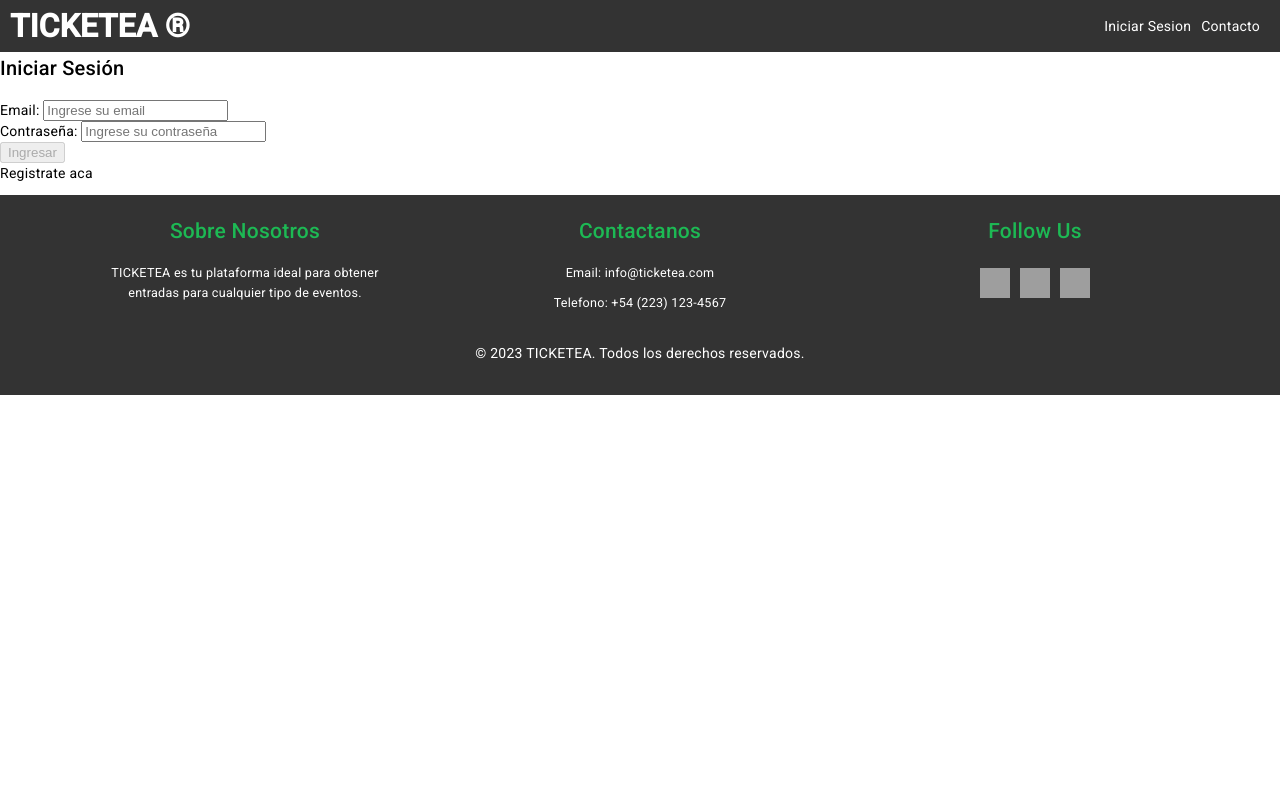
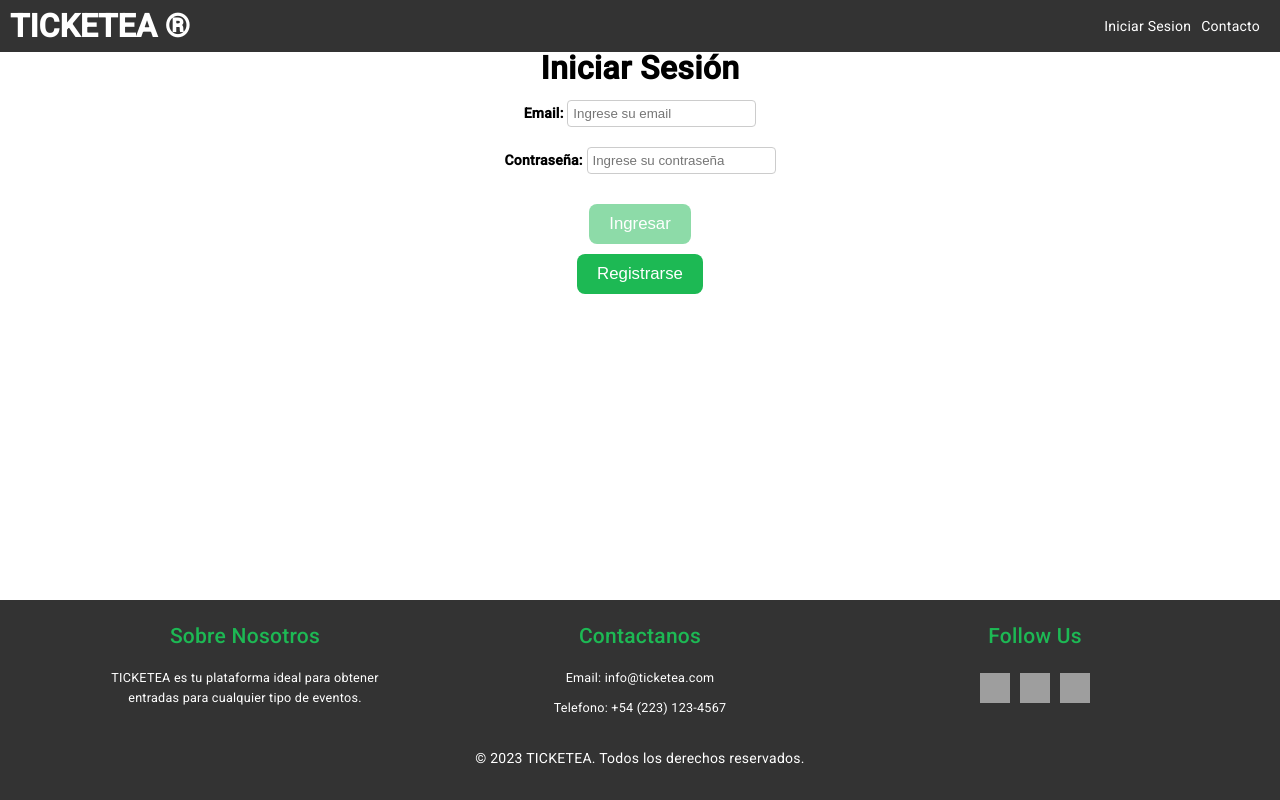
Before and after one commit to lc2101/TPLAB, an Angular app: page /auth/login in a window 1280 px wide. Built offline with nearby package versions, Linux system fonts and the light colour scheme; grey boxes are pictures that could not be loaded.

Commit message:
login y register

```diff
--- a/src/app/modules/auth/login/login.component.css
+++ b/src/app/modules/auth/login/login.component.css
@@ -0,0 +1,50 @@
+body {
+    padding-bottom: 500px;
+
+  }
+h2 {
+    font-size: xx-large;
+    font-weight: bold;
+    text-align: center; /* Agrega esta línea para centrar el texto */
+  }
+
+  form {
+    display: flex;
+    flex-direction: column;
+    align-items: center;
+  }
+
+  div {
+    margin-bottom: 10px;
+
+  }
+
+  label {
+    font-weight: bold;
+  }
+
+  input {
+    padding: 5px;
+    border-radius: 4px;
+    border: 1px solid #ccc;
+  }
+
+  span {
+    color: red;
+  }
+
+  button {
+    padding: 10px 20px;
+    font-size: larger;
+    background-color: #1DB954;
+    color: #fff;
+    border: none;
+    border-radius: 8px;
+    cursor: pointer;
+    margin-top: 10px;
+  }
+
+  button:disabled {
+    opacity: 0.5;
+    cursor: not-allowed;
+  }
--- a/src/app/modules/auth/login/login.component.html
+++ b/src/app/modules/auth/login/login.component.html
@@ -37,9 +37,11 @@
         </div>
 
         <button type="submit" [disabled]="loginForm.invalid">Ingresar</button>
+        <button (click)="navigateToRegister()">Registrarse</button>
+
     </form>
 
-    <p><a (click)="navigateToRegister()">Registrate aca</a></p>
+
 </div>
 
 <app-footer></app-footer>
--- a/src/app/modules/auth/register/register.component.css
+++ b/src/app/modules/auth/register/register.component.css
@@ -0,0 +1,50 @@
+body {
+    padding-bottom: 500px;
+
+  }
+h2 {
+    font-size: xx-large;
+    font-weight: bold;
+    text-align: center; /* Agrega esta línea para centrar el texto */
+  }
+
+  form {
+    display: flex;
+    flex-direction: column;
+    align-items: center;
+  }
+
+  div {
+    margin-bottom: 10px;
+
+  }
+
+  label {
+    font-weight: bold;
+  }
+
+  input {
+    padding: 5px;
+    border-radius: 4px;
+    border: 1px solid #ccc;
+  }
+
+  span {
+    color: red;
+  }
+
+  button {
+    padding: 10px 20px;
+    font-size: larger;
+    background-color: #1DB954;
+    color: #fff;
+    border: none;
+    border-radius: 8px;
+    cursor: pointer;
+    margin-top: 10px;
+  }
+
+  button:disabled {
+    opacity: 0.5;
+    cursor: not-allowed;
+  }
--- a/src/app/modules/auth/register/register.component.html
+++ b/src/app/modules/auth/register/register.component.html
@@ -1,4 +1,6 @@
 <app-nav-bar [isUser]="false"></app-nav-bar>
+<body>
+
 
 <div>
     <h2>REGISTRO</h2>
@@ -120,5 +122,5 @@
         <button type="submit" [disabled]="registerForm.invalid">Registrarse</button>
     </form>
 </div>
-
+</body>
 <app-footer></app-footer>
--- a/src/app/modules/landing/landing/landing.component.css
+++ b/src/app/modules/landing/landing/landing.component.css
@@ -2,7 +2,10 @@
     margin: 0;
     padding: 0;
     box-sizing: border-box;
+
 }
+
+
 
     body {
         font-family: 'Arial', sans-serif;
@@ -10,6 +13,7 @@
         color: #fff;
         margin: 0;
         padding: 0;
+
     }
 
         section button {
@@ -40,6 +44,7 @@
 
     .todo {
         background-color: #121212;
+        padding-bottom: 300px;
     }
 
         section {
--- a/src/app/modules/shared/footer/footer.component.css
+++ b/src/app/modules/shared/footer/footer.component.css
@@ -3,6 +3,10 @@ footer {
     color: #fff;
     padding: 20px 0;
     text-align: center;
+    bottom: 0;
+    position: fixed;
+    width: 100%;
+
 }
 
 .footer-content {
```
